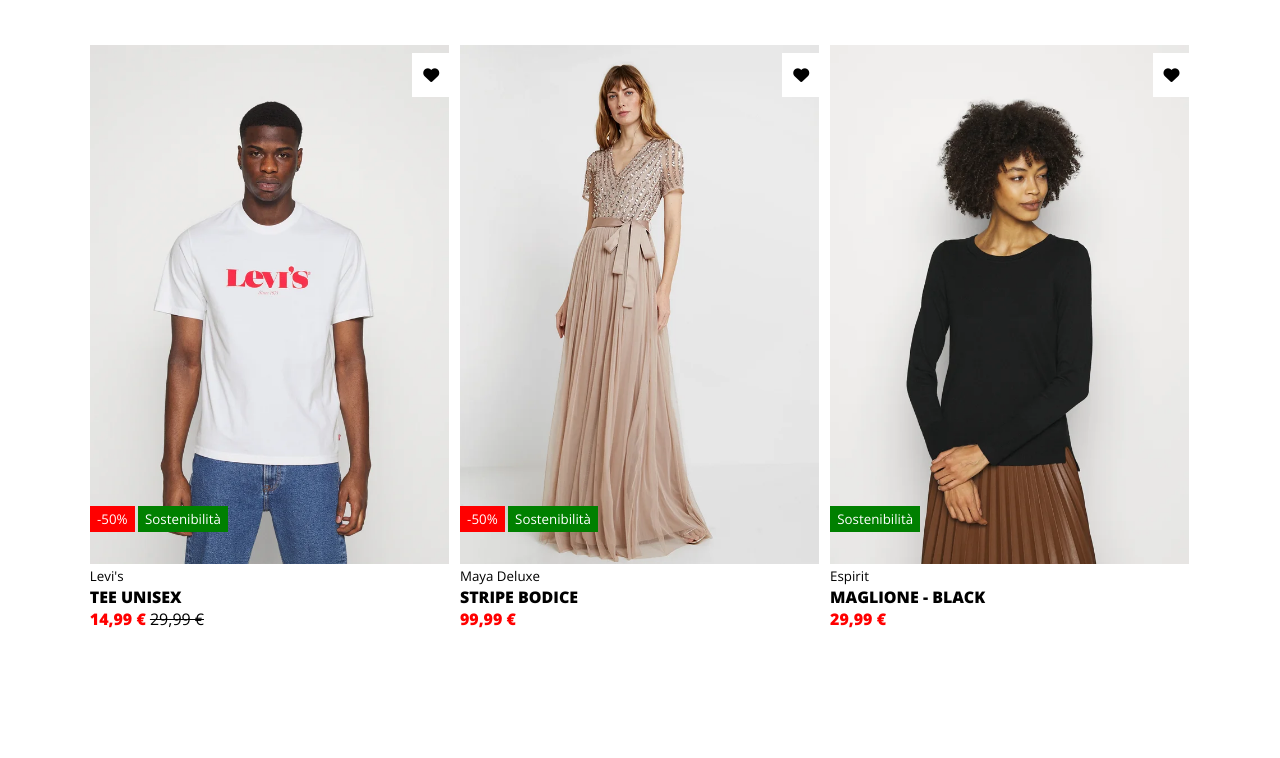
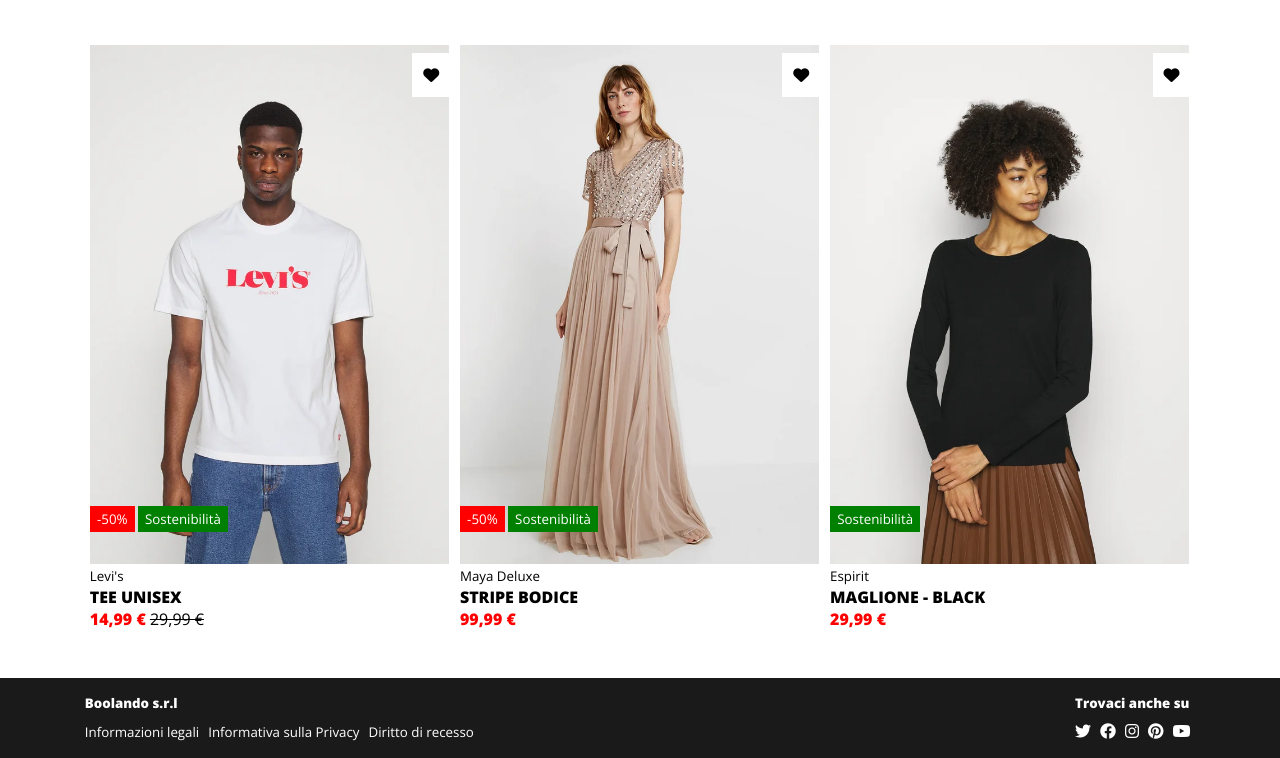
Before and after one commit to soniabergamini/html-css-boolando, a plain HTML site: page index.html in a window 1280 px wide. Shown: the part 686-1444 px from the top of the page. Before the commit the page ends 1364 px from the top, so only its background shows below. Drawn offline with nearby package versions, Linux system fonts and the light colour scheme.

Commit message:
feat(footer) add content and style

```diff
--- a/Risorse/CSS/style.css
+++ b/Risorse/CSS/style.css
@@ -50,6 +50,10 @@ header section > * {
     padding: 1%;
 }
 
+a {
+    text-decoration: none;
+}
+
 #bannerlogo > img {
     width: 20%;
 }
@@ -57,7 +61,6 @@ header section > * {
 #bannerlogo {
     width: 60%;
 }
-
 /* MAIN STYLE */
 
 main {
@@ -115,3 +118,21 @@ div.posRelative > span:last-child {
     top: 0;
     left: 0;
 }
+
+/* FOOTER STYLE */
+
+footer {
+    background-color: #1A1A1A;
+}
+
+footer > section {
+    min-height: 5rem;
+}
+
+h5 {
+    margin-bottom: 0.5rem;
+}
+
+footer a {
+    margin-right: 0.3rem;
+}
--- a/index.html
+++ b/index.html
@@ -153,7 +153,22 @@
         </section>
     </main>
     <footer class="vw100">
-
+        <section class="box flex spaceBtw alignCtr txtWhite">
+            <div>
+                <h5>Boolando s.r.l</h5>
+                <small><a href="#" class="txtWhite cursor fontBigHov">Informazioni legali</a></small>
+                <small><a href="#" class="txtWhite cursor fontBigHov">Informativa sulla Privacy</a></small>
+                <small><a href="#" class="txtWhite cursor fontBigHov">Diritto di recesso</a></small>
+            </div>
+            <div>
+                <h5>Trovaci anche su</h5>
+                <i class="fa-brands fa-twitter cursor fontBigHov"><a href="#" class="txtWhite"></a></i>
+                <i class="fa-brands fa-facebook cursor fontBigHov"><a href="#" class="txtWhite"></a></i>
+                <i class="fa-brands fa-instagram cursor fontBigHov"><a href="#" class="txtWhite"></a></i>
+                <i class="fa-brands fa-pinterest cursor fontBigHov"><a href="#" class="txtWhite"></a></i>
+                <i class="fa-brands fa-youtube cursor fontBigHov"><a href="#" class="txtWhite"></a></i>
+            </div>
+        </section>
     </footer>
 </body>
 </html>
```
